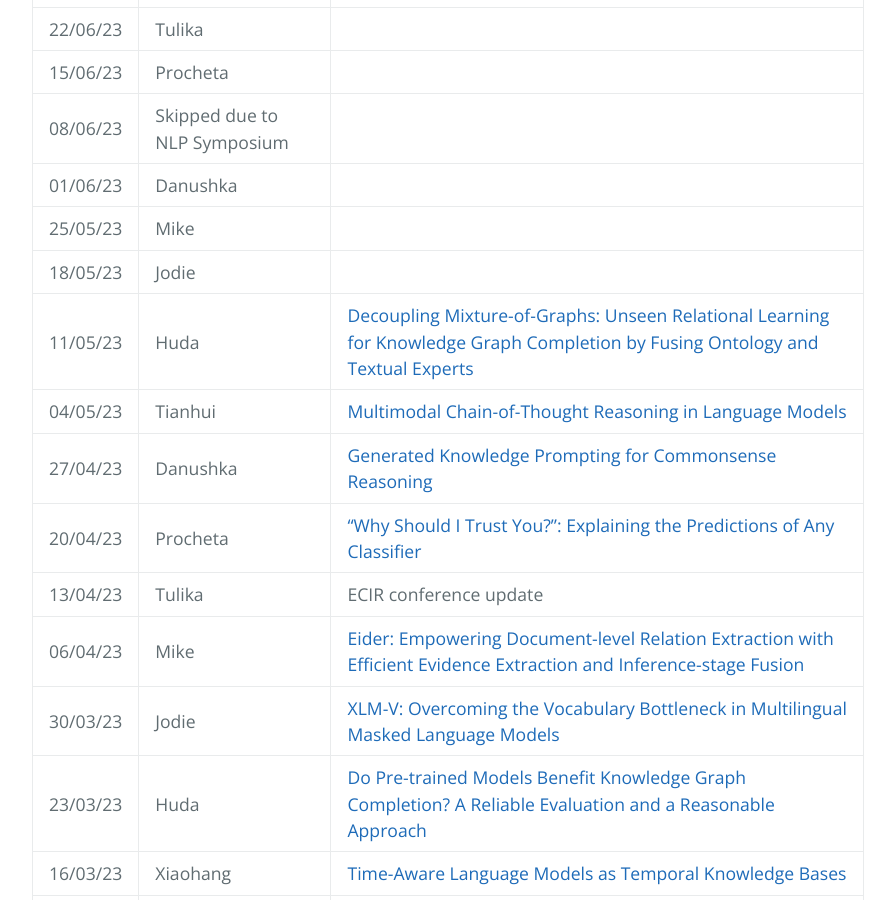
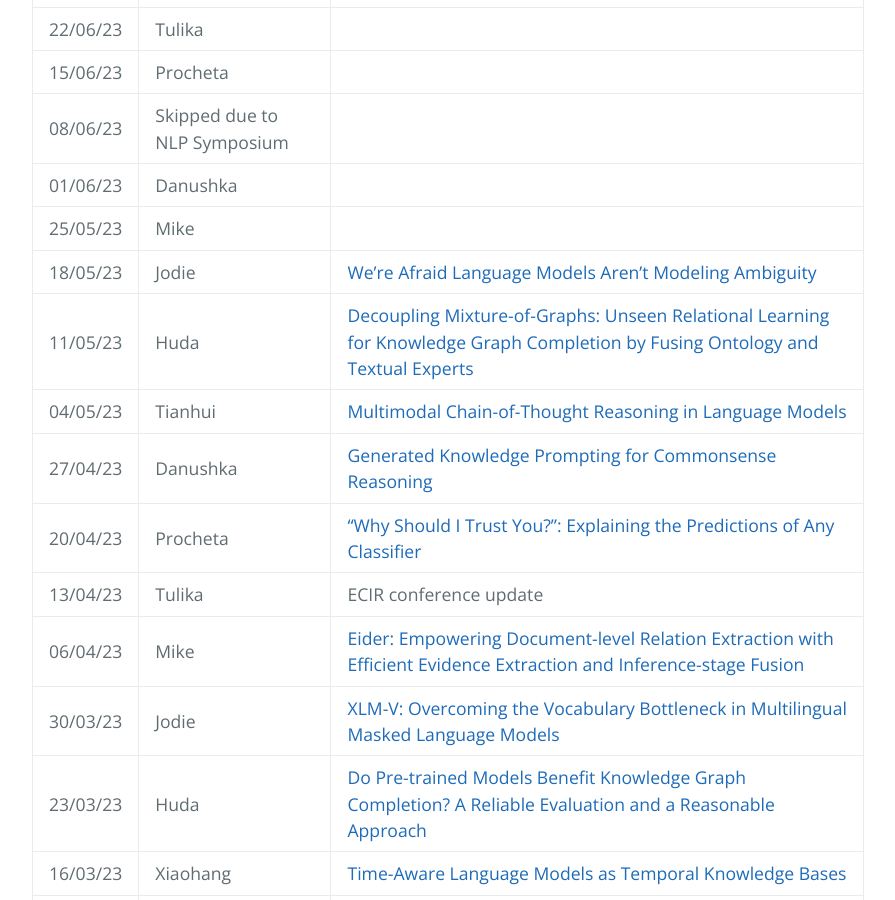
Before and after one commit to LivNLP/livnlp.github.io, a Jekyll site: the page built from reading.md, in a window 1280 px wide and 900 px high, scrolled down 611 px. Shown: the whole window, without its empty margins (192-1087 px from the left). Built offline with Jekyll 4.4.1, drawn with Linux system fonts in a browser that asks for light colours.

Commit message:
Update reading.md

```diff
--- a/reading.md
+++ b/reading.md
@@ -18,7 +18,7 @@ We meet on a weely basis to discuss recent research papers. Here is the schedule
 | 08/06/23 | Skipped due to NLP Symposium | |
 | 01/06/23 | Danushka | |
 | 25/05/23 | Mike | |
-| 18/05/23 | Jodie | |
+| 18/05/23 | Jodie |[We're Afraid Language Models Aren't Modeling Ambiguity](https://arxiv.org/abs/2304.14399)|
 | 11/05/23 | Huda | [Decoupling Mixture-of-Graphs: Unseen Relational Learning for Knowledge Graph Completion by Fusing Ontology and Textual Experts](https://aclanthology.org/2022.coling-1.196/)|
 | 04/05/23 | Tianhui | [Multimodal Chain-of-Thought Reasoning in Language Models](https://arxiv.org/abs/2302.00923)|
 | 27/04/23 | Danushka | [Generated Knowledge Prompting for Commonsense Reasoning](https://aclanthology.org/2022.acl-long.225/)|
```
